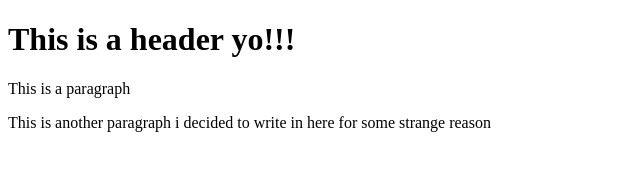
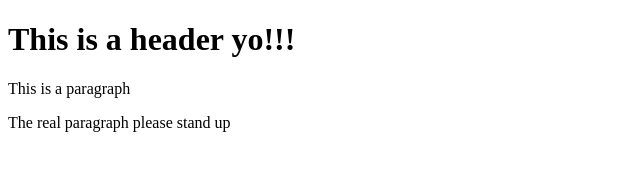
Before and after one commit to MayThePandaBeWithYou/git-test, a plain HTML site: page index.html in a window 1280 px wide. Shown: the whole page, without its empty margins (0-640 px from the left). Drawn offline with Linux system fonts and the light colour scheme.

Commit message:
Third commit

```diff
--- a/index.html
+++ b/index.html
@@ -5,7 +5,7 @@
 <body>
   <h1>This is a header yo!!!</h1>
   <p>This is a paragraph</p>
-  <p>This is another paragraph i decided to write in here for some strange reason</p>
+  <p>The real paragraph please stand up</p>
 </body>
 
 </html>
```
